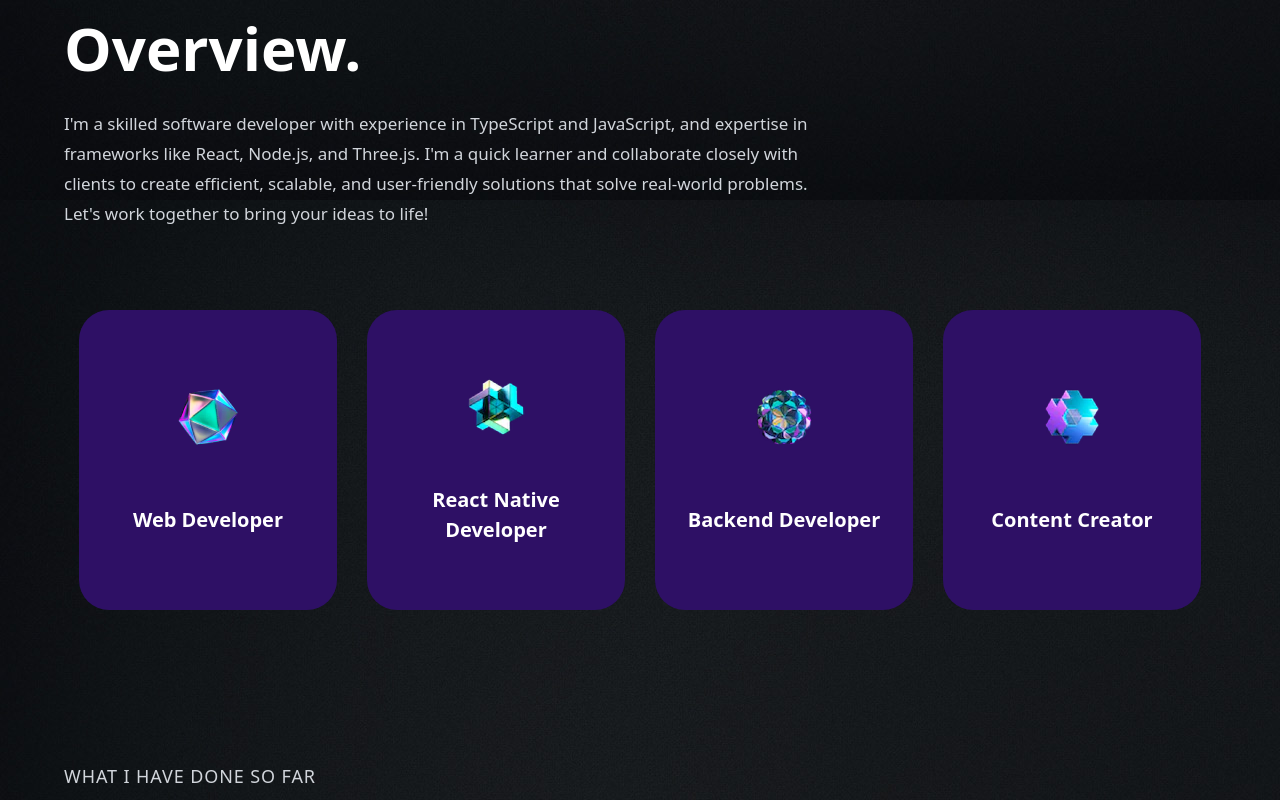
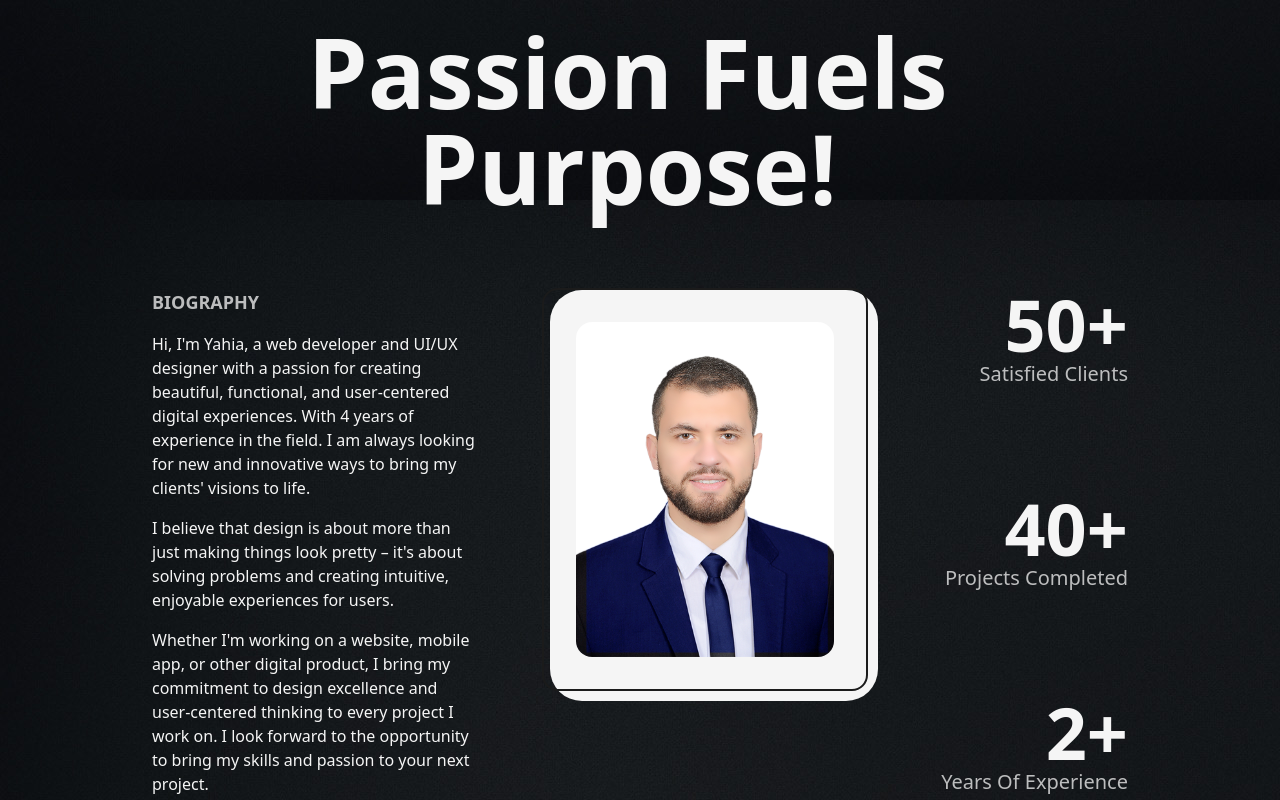
Before and after one commit to 0xYahia/Portfolio-Next.js, a Next.js app: page / in a window 1280 px wide. Shown: the part 1000-1800 px from the top of the page. Built offline with nearby package versions, Linux system fonts and the light colour scheme.

Commit message:
tech section

```diff
--- a/src/components/About.jsx
+++ b/src/components/About.jsx
@@ -4,8 +4,36 @@
 
 import { services } from '../constants';
 import { SectionWrapper } from '@/hoc';
+import { fadeIn, textVariant } from '../utils/motion';
+
 import Image from 'next/image';
-import { fadeIn, textVariant } from '../utils/motion';
+import AnimatedText from '../components/AnimatedText';
+import Layout from '../components/Layout';
+import { useEffect, useRef } from 'react';
+import { useInView, useMotionValue, useSpring } from 'framer-motion';
+
+const AnimatedNumbers = ({ value }) => {
+  const ref = useRef(null);
+  const motionValue = useMotionValue(0);
+  const springValue = useSpring(motionValue, { duration: 3000 });
+  const isInView = useInView(ref);
+
+  useEffect(() => {
+    if (isInView) {
+      motionValue.set(value);
+    }
+  }, [isInView, value, motionValue]);
+
+  useEffect(() => {
+    springValue.on('change', (latest) => {
+      if (ref.current && latest.toFixed(0) <= value) {
+        ref.current.textContent = latest.toFixed(0);
+      }
+    });
+  }, [springValue, value]);
+
+  return <span ref={ref}></span>;
+};
 
 const ServiceCard = ({ index, title, icon }) => {
   return (
@@ -28,10 +56,83 @@
 const About = () => {
   return (
     <>
+      <main
+        id="about"
+        className="flex w-full flex-col items-center justify-center"
+      >
+        <Layout className="pt-16">
+          <AnimatedText text="Passion Fuels Purpose!" className="mb-16" />
+          <div className="grid w-full grid-cols-8 gap-16 text-light">
+            <div className="col-span-3 flex flex-col items-start justify-start">
+              <h2 className="mb-4 text-lg font-bold uppercase text-light/75">
+                Biography
+              </h2>
+
+              <p className="font-medium">
+                Hi, I'm Yahia, a web developer and UI/UX designer with a passion
+                for creating beautiful, functional, and user-centered digital
+                experiences. With 4 years of experience in the field. I am
+                always looking for new and innovative ways to bring my clients'
+                visions to life.
+              </p>
+              <p className="my-4 font-medium">
+                I believe that design is about more than just making things look
+                pretty – it's about solving problems and creating intuitive,
+                enjoyable experiences for users.{' '}
+              </p>
+              <p className="font-medium">
+                Whether I'm working on a website, mobile app, or other digital
+                product, I bring my commitment to design excellence and
+                user-centered thinking to every project I work on. I look
+                forward to the opportunity to bring my skills and passion to
+                your next project.
+              </p>
+            </div>
+            <div className="col-span-3 relative h-max rounded-2xl border-2 border-solid border-dark  p-8">
+              <div className="absolute top-0 -right-3 -z-10 w-[102%] h-[103%] rounded-[2rem] bg-light" />
+              <Image
+                src="/images/profile/profile3.JPG"
+                width={80}
+                height={80}
+                alt="Yahia"
+                className="w-full h-auto rounded-2xl"
+                priority
+                sizes="(max-width: 768px) 100vw, (max-width: 1200px) 50vw, 33vw"
+              />
+            </div>
+            <div className="col-span-2 flex flex-col items-end justify-between">
+              <div className="flex flex-col items-end justify-center">
+                <span className="inline-block text-7xl font-bold">
+                  <AnimatedNumbers value={50} />+
+                </span>
+                <h2 className="text-xl font-medium capitalize text-light/75">
+                  satisfied clients
+                </h2>
+              </div>
+              <div className="flex flex-col items-end justify-center">
+                <span className="inline-block text-7xl font-bold">
+                  <AnimatedNumbers value={40} />+
+                </span>
+                <h2 className="text-xl font-medium capitalize text-light/75">
+                  projects completed
+                </h2>
+              </div>
+              <div className="flex flex-col items-end justify-center">
+                <span className="inline-block text-7xl font-bold">
+                  <AnimatedNumbers value={2} />+
+                </span>
+                <h2 className="text-xl font-medium capitalize text-light/75">
+                  years of experience
+                </h2>
+              </div>
+            </div>
+          </div>
+        </Layout>
+      </main>
       <motion.div variants={textVariant()}>
-        <p className="text-gray-300 sm:text-[18px] text-[14px] text-secondary uppercase tracking-wider">
+        {/* <p className="text-gray-300 sm:text-[18px] text-[14px] text-secondary uppercase tracking-wider">
           Introduction
-        </p>
+        </p> */}
         <h2 className="text-white font-black md:text-[60px] sm:text-[50px] xs:text-[40px] text-[30px]">
           Overview.
         </h2>
--- a/src/components/Landing.jsx
+++ b/src/components/Landing.jsx
@@ -13,7 +13,13 @@
       <Layout className="pt-0">
         <div className="flex items-center justify-between w-full">
           <div className="w-1/2">
-            <Image src={profilePic1} alt="Yahia" className="w-full h-auto" />
+            <Image
+              src={profilePic1}
+              alt="Yahia"
+              className="w-full h-auto"
+              priority
+              sizes="(max-width: 768px) 100vw, (max-width: 1200px) 50vw, 50vw"
+            />
           </div>
           <div className="w-1/2 flex flex-col items-center self-center">
             <AnimatedText
--- a/src/components/Navbar.jsx
+++ b/src/components/Navbar.jsx
@@ -1,5 +1,5 @@
 import Link from 'next/link';
-import React from 'react';
+import React, { useState } from 'react';
 import Logo from './Logo';
 import { useRouter } from 'next/router';
 import { GithubIcon, LinkedInIcon, TwitterIcon } from './Icons';
@@ -21,9 +21,60 @@
   );
 };
 
+const CustomMobileLink = ({ href, title, className = '', toggle }) => {
+  const router = useRouter();
+  const handleClick = () => {
+    toggle();
+    router.push(href);
+  };
+
+  return (
+    <button
+      href={href}
+      className={`${className} relative group text-dark my-2`}
+      onClick={handleClick}
+    >
+      {title}
+      <span
+        className={`h-[1px] inline-block bg-dark absolute left-0 -bottom-0.5 group-hover:w-full transition-[width] ease duration-300 ${
+          router.asPath === href ? ' w-full' : ' w-0'
+        }`}
+      >
+        &nbsp;
+      </span>
+    </button>
+  );
+};
+
 const Navbar = () => {
+  const [isOpen, setIsOpen] = useState(false);
+
+  const toggle = () => {
+    setIsOpen(!isOpen);
+  };
   return (
-    <header className="w-full px-32 py-8 font-medium flex items-center justify-between">
+    <header className="w-full px-32 py-8 font-medium flex items-center justify-between relative">
+      <button
+        className=" flex-col justify-center items-center hidden lg:flex"
+        onClick={toggle}
+      >
+        <span
+          className={`bg-green-400 transition-all duration-300 ease-out h-0.5 w-6 rounded-s  ${
+            isOpen ? 'rotate-45 translate-y-1' : '-translate-y-0.5'
+          }`}
+        ></span>
+        <span
+          className={`bg-green-400 transition-all duration-300 ease-out h-0.5 w-6 rounded-s my-0.5 ${
+            isOpen ? 'opacity-0' : 'opacity-100'
+          }`}
+        ></span>
+        <span
+          className={`bg-green-400 transition-all duration-300 ease-out h-0.5 w-6 rounded-s  ${
+            isOpen ? '-rotate-45 -translate-y-1' : 'translate-y-0.5'
+          } `}
+        ></span>
+      </button>
+      <div className="w-full flex justify-between items-center lg:hidden">
         <nav>
           <CustomLink href="/" title="Home" className="mr-4" />
           <CustomLink href="/about" title="about" className="mx-4" />
@@ -59,6 +110,56 @@
             <LinkedInIcon />
           </motion.a>
         </nav>
+      </div>
+
+      {isOpen ? (
+        <div className="min-w-[70vw] flex flex-col justify-between items-center fixed top-1/2 left-1/2 -translate-x-1/2 -translate-y-1/2 z-30 bg-light/75 rounded-lg backdrop-blur-md py-32 ">
+          <nav className="flex items-center flex-col justify-center">
+            <CustomMobileLink href="/" title="Home" toggle={toggle} />
+            <CustomMobileLink href="/about" title="about" toggle={toggle} />
+            <CustomMobileLink
+              href="#projects"
+              title="Projects"
+              toggle={toggle}
+            />
+            <CustomMobileLink
+              href="#articles"
+              title="Articles"
+              toggle={toggle}
+            />
+          </nav>
+          <nav className="flex items-center justify-center flex-wrap mt-2">
+            <motion.a
+              href="https://twitter.com/mohamedyahia231"
+              target="_blank"
+              className="w-6 mx-3"
+              whileHover={{ y: -2 }}
+              whileTap={{ scale: 0.9 }}
+            >
+              <TwitterIcon />
+            </motion.a>
+            <motion.a
+              href="https://github.com/MohamedYahia831"
+              target="_blank"
+              className="w-6 mx-3 bg-light rounded-full"
+              whileHover={{ y: -2 }}
+              whileTap={{ scale: 0.9 }}
+            >
+              <GithubIcon />
+            </motion.a>
+            <motion.a
+              href="https://www.linkedin.com/in/mohamdyahia/"
+              target="_blank"
+              className="w-6 ml-3"
+              whileHover={{ y: -2 }}
+              whileTap={{ scale: 0.9 }}
+            >
+              <LinkedInIcon />
+            </motion.a>
+          </nav>
+        </div>
+      ) : null}
+
       <div className="absolute left-[50%] top-2 translate-x-[-50%]">
         <Logo />
       </div>
@@ -67,3 +168,5 @@
 };
 
 export default Navbar;
+
+// 4:43:45
--- a/src/components/Skills.jsx
+++ b/src/components/Skills.jsx
@@ -6,7 +6,6 @@
       <h2 className="font-bold text-8xl mt-64 w-full text-center text-light">
         Skills
       </h2>
-      <div className=""></div>
     </>
   );
 };
--- a/src/components/Tech.jsx
+++ b/src/components/Tech.jsx
@@ -5,6 +5,10 @@
 
 const Tech = () => {
   return (
+    <>
+      <h2 className="font-bold text-8xl mt-64 w-full text-center text-light">
+        Skills
+      </h2>
       <div className="flex flex-row flex-wrap justify-center gap-10">
         {technologies.map((technology) => {
           <div className="w-28 h-28" key={technology.name}>
@@ -12,6 +16,7 @@
           </div>;
         })}
       </div>
+    </>
   );
 };
 
--- a/tailwind.config.js
+++ b/tailwind.config.js
@@ -22,6 +22,20 @@
         'banner-bg': "url('/images/darkbg.jpg')",
       },
     },
+    screens: {
+      '2xl': { max: '1535px' },
+      // => @media(max-width: 1535px) {...}
+      xl: { max: '1279px' },
+      // => @media(max-width: 1279px) {...}
+      lg: { max: '1023px' },
+      // => @media(max-width: 1023px) {...}
+      md: { max: '767px' },
+      // => @media(max-width: 767px) {...}
+      sm: { max: '639px' },
+      // => @media(max-width: 639px) {...}
+      xs: { max: '479px' },
+      // => @media(max-width: 479px) {...}
+    },
   },
   plugins: [],
 };
```
Lines whose indentation alone changed are shown as unchanged.
